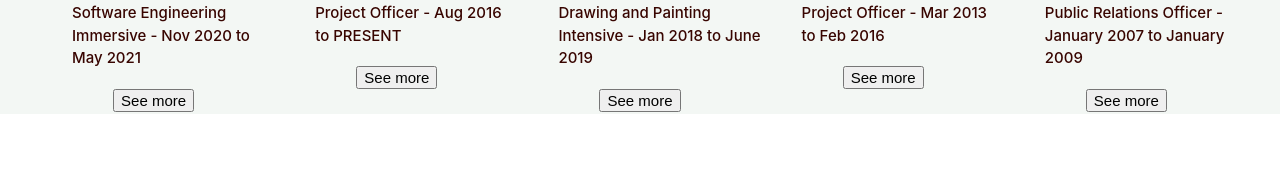
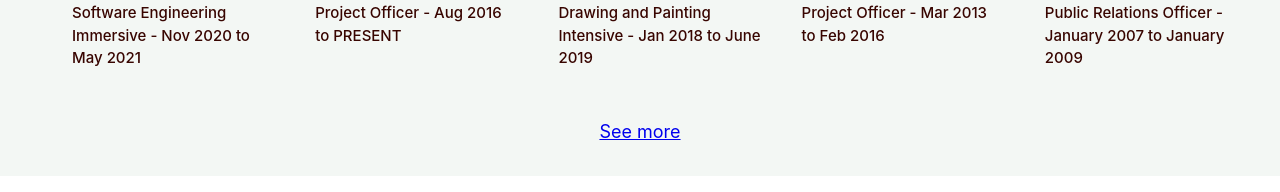
Before and after one commit to JazBom/CV, a React (Create React App) app: page / in a window 1280 px wide. Shown: the part 1482-1674 px from the top of the page. Built offline with nearby package versions, Linux system fonts and the light colour scheme.

Commit message:
add downloadable pdf CV in Nav, and link to pdf CV in Experience component

```diff
--- a/src/App.js
+++ b/src/App.js
@@ -14,6 +14,7 @@ import {
 import { Nav } from './components/Nav';
 import { Banner } from './components/Banner';
 import { Container } from './components/Container';
+import { Art } from './components/Art';
 import { Footer } from './components/Footer';
 
 const App = () => {
@@ -33,7 +34,11 @@ const App = () => {
 
             <Switch>
 
-            <Route exact-path="/home">
+            <Route exact path="/art">
+              <Art/>
+            </Route>
+
+            <Route exact path="/">
               <Container/>
             </Route>
 
--- a/src/AppStyle.css
+++ b/src/AppStyle.css
@@ -353,10 +353,14 @@ color:rgba(0,128,128,0.8);
 
 .row-4-cards .card-body {
   text-align: center;
-  min-height: 400px;
+  min-height: 300px;
 }
 
-
+.row-4 a {
+  margin-bottom: 5%;
+  margin-top: 0;
+  font-size: 1.2rem;
+}
 
 .Footer {
   position: relative;
--- a/src/components/Experience.js
+++ b/src/components/Experience.js
@@ -1,4 +1,5 @@
 import React from "react";
+import { Link } from "react-router-dom";
 import Button from 'react-bootstrap/Button';
 import Card from 'react-bootstrap/Card';
 
@@ -21,9 +22,6 @@ const Experience = () => {
                     </ul>
                 </Card.Text>
             </Card.Body>
-            <Card.Footer>
-                <Button variant="primary">See more</Button>
-            </Card.Footer>
             </Card>
 
             <Card style={{ width: '20%' }}>
@@ -39,9 +37,6 @@ const Experience = () => {
                     </ul>
                 </Card.Text>
             </Card.Body>
-            <Card.Footer>
-                <Button variant="primary">See more</Button>
-            </Card.Footer>
             </Card>
 
             <Card style={{ width: '20%' }}>
@@ -57,9 +52,6 @@ const Experience = () => {
                 </ul>
                 </Card.Text>
             </Card.Body>
-            <Card.Footer>
-                <Button variant="primary">See more</Button>
-            </Card.Footer>
             </Card>
 
             <Card style={{ width: '20%' }}>
@@ -75,9 +67,6 @@ const Experience = () => {
                 </ul>
                 </Card.Text>
             </Card.Body>
-            <Card.Footer>
-                <Button variant="primary">See more</Button>
-            </Card.Footer>
             </Card>
 
             <Card style={{ width: '20%' }}>
@@ -93,13 +82,11 @@ const Experience = () => {
                 </ul>
                 </Card.Text>
             </Card.Body>
-            <Card.Footer>
-                <Button variant="primary">See more</Button>
-            </Card.Footer>
             </Card>
+            </div>
+            <a href={"../JessicaBommerCV.pdf"}>See more</a>
+        </div>
 
-            </div>
-        </div>
     </div>
     )
 };
--- a/src/components/Nav.js
+++ b/src/components/Nav.js
@@ -1,24 +1,23 @@
 import React from "react";
 import { FontAwesomeIcon } from '@fortawesome/react-fontawesome';
-import {
-    BrowserRouter as Link
-  } from "react-router-dom";
-  import Button from 'react-bootstrap/Button';
+import { Link } from "react-router-dom";
+import Button from 'react-bootstrap/Button';
+import { Art } from './Art';
 
 const Nav = () => {
         return(
               <div className="navigation">
 
-<Button variant="info" className="homeButton" href="/home"></Button>
+<Button variant="info" className="homeButton" href="/"></Button>
 <ul className="nav-contact no-bull">
 
 <li><a href="tel:0414-441-558"><FontAwesomeIcon icon="mobile-alt" size="x2"/></a> Call</li>
 <li><a href="mailto: jessica.bommer@gmail.com"><FontAwesomeIcon icon="paper-plane" size="x2"/></a> Email</li>
-<li><a href="../public/PlaceholderCV.pdf" download><FontAwesomeIcon icon="arrow-down" size="x2"/></a> CV</li>
+<li><a href="./JessicaBommerCV.pdf" download><FontAwesomeIcon icon="arrow-down" size="x2"/></a> CV</li>
 </ul>
 
 <ul className="nav-webdev no-bull">
-<li><Link to="/projects">Projects</Link></li>
+<li><Link to="/art">Projects</Link></li>
 
 <li><a href="https://www.linkedin.com/in/jessicabommer/"><FontAwesomeIcon icon={['fab', 'linkedin']} size="lg"/></a></li>
 <li><a href="https://github.com/JazBom"><FontAwesomeIcon icon={['fab', 'github']} size="lg"/></a></li>
```
Also changed, not shown: 2 other files (tests, documents, lock files or other folders).
